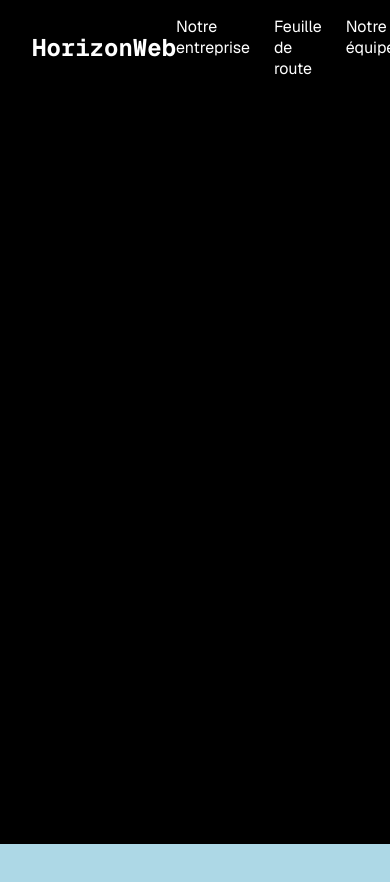
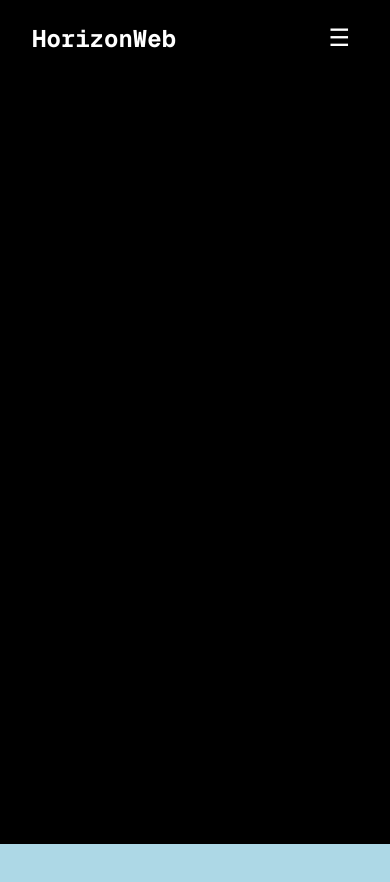
Before and after one commit to Antoineview/HorizonWeb, a Next.js app: page / in a window 390 px wide. Shown: the top 882 px of the page. Built offline with nearby package versions, Linux system fonts and the light colour scheme.

Commit message:
Optimisation navbar pour mobiles

```diff
--- a/src/app/Components/Navbar.js
+++ b/src/app/Components/Navbar.js
@@ -1,49 +1,50 @@
 "use client";
-
 import { useState, useEffect } from "react";
 import { motion } from "framer-motion";
 import styles from "../Styles/navbar.module.css";
 
 export default function Navbar() {
   const [isVisible, setIsVisible] = useState(true);
+  const [isMobileMenuOpen, setIsMobileMenuOpen] = useState(false);
 
   const handleScroll = () => {
-    // Show navbar only at the top of the page
     setIsVisible(window.scrollY <= 15);
+    setIsMobileMenuOpen(false);
   };
 
   useEffect(() => {
     window.addEventListener("scroll", handleScroll);
-
     return () => {
       window.removeEventListener("scroll", handleScroll);
     };
   }, []);
 
   return (
-    <motion.div
+    <motion.nav
       className={styles.navbar}
       initial={{ y: 0 }}
-      animate={{ y: isVisible ? 0 : -100 }} // Slide navbar out of view
+      animate={{ y: isVisible ? 0 : -100 }}
       transition={{ duration: 0.3, ease: "easeInOut" }}
     >
       <div className={styles.navContent}>
         <h1 className={styles.logo}>HorizonWeb</h1>
-        <ul className={styles.navLinks}>
-          <li>
-            <a href="#entreprise">Notre entreprise</a>
-          </li>
-          <li>
-            <a href="#timeline">Feuille de route</a>
-          </li>
-          <li>
-            <a href="#equipe">Notre équipe</a>
-          </li>
-          <li>
-            <a href="#jeu">Notre jeu</a>
-          </li>
-        </ul>
+
+        <button
+          className={styles.hamburger}
+          onClick={() => setIsMobileMenuOpen(!isMobileMenuOpen)}
+        >
+          ☰
+        </button>
+
+        <div className={`${styles.menuContainer} ${isMobileMenuOpen ? styles.active : ''}`}>
+          <ul className={styles.navLinks}>
+            <li><a href="#entreprise">Notre entreprise</a></li>
+            <li><a href="#timeline">Feuille de route</a></li>
+            <li><a href="#equipe">Notre équipe</a></li>
+            <li><a href="#jeu">Notre jeu</a></li>
+          </ul>
+        </div>
       </div>
-    </motion.div>
+    </motion.nav>
   );
 }
--- a/src/app/Styles/navbar.module.css
+++ b/src/app/Styles/navbar.module.css
@@ -23,6 +23,16 @@
     font-size: 1.5rem;
   }
 
+  .hamburger {
+    display: none;
+    background: none;
+    border: none;
+    color: white;
+    font-size: 1.5rem;
+    cursor: pointer;
+    padding: 0.5rem;
+  }
+
   .navLinks {
     list-style: none;
     display: flex;
@@ -39,3 +49,31 @@
   .navLinks a:hover {
     text-decoration: underline;
   }
+
+  @media (max-width: 768px) {
+    .hamburger {
+      display: block;
+    }
+
+    .menuContainer {
+      position: absolute;
+      top: 100%;
+      left: 0;
+      width: 100%;
+      background-color: black;
+      display: none;
+    }
+
+    .menuContainer.active {
+      display: block;
+    }
+
+    .navLinks {
+      flex-direction: column;
+      padding: 1rem;
+    }
+
+    .navLinks li {
+      padding: 0.5rem 0;
+    }
+  }
```
Lines whose indentation alone changed are shown as unchanged.
